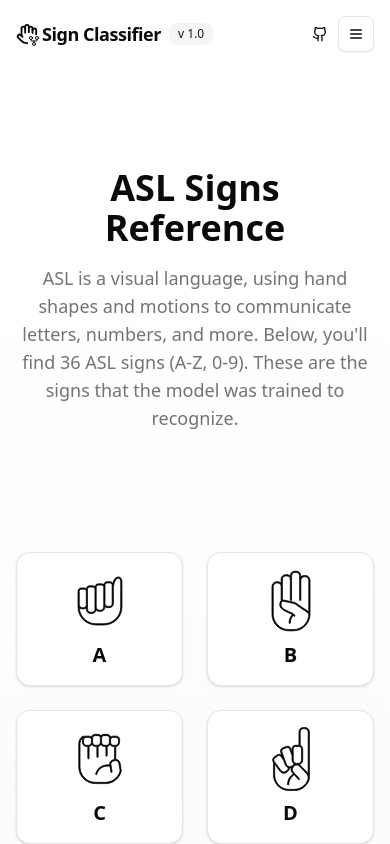
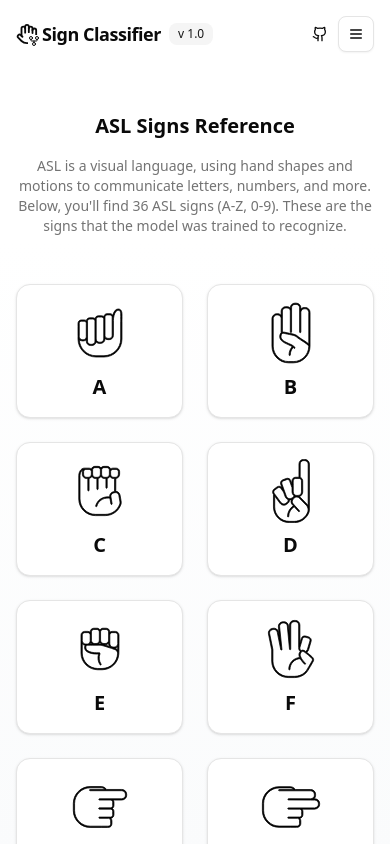
Before and after one commit to dominikschweigl/sign_lang, a Next.js app in the folder frontend/: page /signs in a window 390 px wide. Shown: the top 844 px of the page. Built offline with nearby package versions, Linux system fonts and the light colour scheme.

Commit message:
feat: make sign reference page responsive

```diff
--- a/frontend/src/app/signs/page.tsx
+++ b/frontend/src/app/signs/page.tsx
@@ -57,11 +57,11 @@ const ASLInfoPage: React.FC = () => {
 <div className="-z-1 absolute bg-linear-to-b from-transparent from-0% to-gray-50 to-25% w-full h-[calc(100%-var(--spacing)*60)] top-60 left-0">
 </div>
 
-      <div className="container mx-auto py-10 px-4 mt-32 relative">
+      <div className="container mx-auto py-10 px-4 mt-18 md:mt-32 relative">
         {/* Header */}
-        <div className="relative z-10 text-center mb-30">
-          <h1 className="text-4xl font-bold mb-4">ASL Signs Reference</h1>
-          <p className="text-lg text-muted-foreground max-w-2xl mx-auto">
+        <div className="relative z-10 text-center mb-12 md:mb-30">
+          <h1 className="text-xl md:text-4xl font-bold mb-4">ASL Signs Reference</h1>
+          <p className="text-sm text-muted-foreground max-w-2xl mx-auto">
             ASL is a visual language, using hand shapes and motions to communicate letters, numbers, and more. Below, you'll find 36 ASL signs (A-Z, 0-9). These are the signs that the model was trained to recognize.
           </p>
         </div>
```
